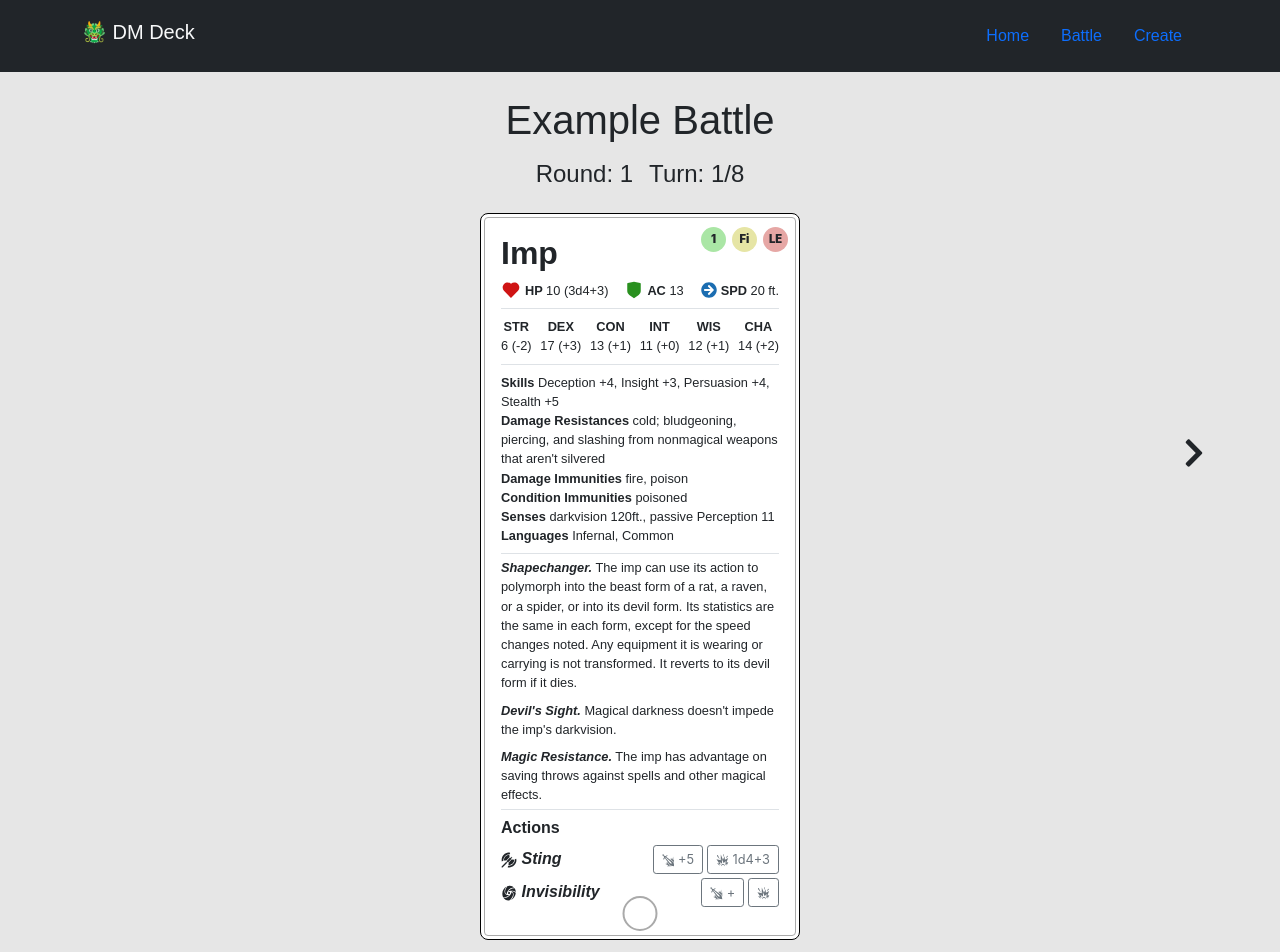
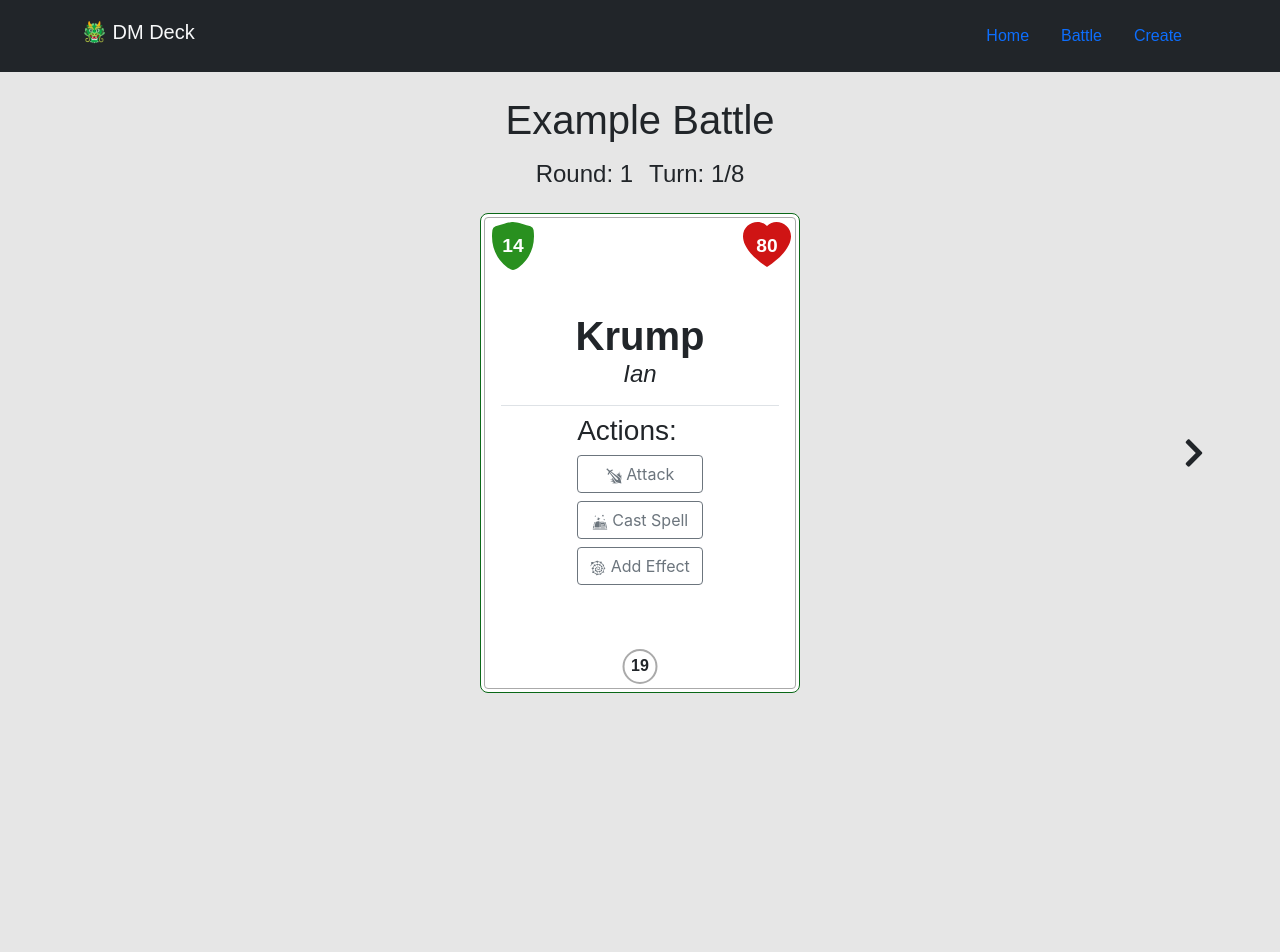
Before and after one commit to awidener3/dm-deck, a React (Create React App) app in the folder client/: page /dm-deck/battle in a window 1280 px wide. Shown: the top 952 px of the page. Built offline with nearby package versions, Linux system fonts and the light colour scheme; a web font is replaced by a local one.

Commit message:
Final styling touches and testing with current monsters

```diff
--- a/client/src/components/Hero/hero.scss
+++ b/client/src/components/Hero/hero.scss
@@ -26,7 +26,7 @@ article {
 .hero-card {
 	// Card styling
 	padding: 20px;
-	border: 1px solid #000000;
+	border: 1px solid #0a6817;
 	outline: 1px solid #aaaaaa;
 	outline-offset: -5px;
 	background-color: #ffffff;
--- a/client/src/components/Monster/index.jsx
+++ b/client/src/components/Monster/index.jsx
@@ -13,10 +13,12 @@ import {
 } from 'react-icons/gi';
 
 const Monster = ({ monster, cardStyle }) => {
+	// Temporary roll-to-hit functionality in console
 	const rollToHit = (modifier) => {
 		console.log(Math.floor(Math.random() * 20) + 1 + modifier);
 	};
 
+	// Temporary damage functionality in console
 	const rollDamage = ({ damage_die, damage_die_num, damage_modifier }) => {
 		console.log(
 			Math.floor(Math.random() * damage_die) * damage_die_num +
@@ -50,6 +52,7 @@ const Monster = ({ monster, cardStyle }) => {
 		);
 	};
 
+	// Returns a <div> with any abilities a monster may have
 	const Trait = ({ title, description }) => {
 		return (
 			<div className="dmd-card-row py-1">
@@ -222,7 +225,7 @@ const Monster = ({ monster, cardStyle }) => {
 					{monster.actions.map((action) => (
 						<div
 							key={action.weapon}
-							className="d-flex justify-content-between align-items-center mb-1"
+							className="d-flex justify-content-between align-items-center mb-2"
 						>
 							<p className="action-title m-0">
 								{action.action_type === 'melee' ? (
@@ -235,6 +238,9 @@ const Monster = ({ monster, cardStyle }) => {
 								{action.weapon}
 							</p>
 							<div>
+								{action.action_type === 'melee' ||
+								action.action_type === 'ranged' ? (
+									<>
 										<button
 											id="toHitBtn"
 											className="action-btn btn btn-outline-secondary btn-sm ms-1"
@@ -242,7 +248,8 @@ const Monster = ({ monster, cardStyle }) => {
 												rollToHit(action.hit_modifier)
 											}
 										>
-									<GiPointySword /> +{action.hit_modifier}
+											<GiPointySword /> +
+											{action.hit_modifier}
 										</button>
 										<button
 											id="getDamageBtn"
@@ -252,10 +259,23 @@ const Monster = ({ monster, cardStyle }) => {
 											<GiMineExplosion />{' '}
 											{action.damage_dice_text}
 										</button>
+									</>
+								) : (
+									<button
+										id="addEffectBtn"
+										className="action-btn btn btn-outline-secondary btn-sm ms-1"
+										onClick={() =>
+											rollToHit(action.hit_modifier)
+										}
+									>
+										<GiTwirlCenter /> Add Effect
+									</button>
+								)}
 							</div>
 						</div>
 					))}
 				</div>
+
 				{/* INITIATIVE */}
 				<div className="initiative-div d-flex justify-content-center align-items-center mb-2">
 					{monster.initiative}
--- a/client/src/components/Monster/monster.scss
+++ b/client/src/components/Monster/monster.scss
@@ -1,12 +1,18 @@
+// .dmd-card::-webkit-scrollbar {
+//   display: none;
+// }
+
 .dmd-card {
 	// Card styling
 	padding: 20px;
-	border: 1px solid #000000;
-	outline: 1px solid #aaaaaa;
+	border: 1px solid #7b0b0b;
+	outline: 1px solid #aaa;
 	outline-offset: -5px;
 	background-color: #ffffff;
 	width: 20rem;
 	min-height: 30rem;
+  // max-height: 32rem;
+  // overflow: scroll;
 	border-radius: 0.5rem;
 	position: relative;
 	.circle-container {
--- a/client/src/pages/Battle.jsx
+++ b/client/src/pages/Battle.jsx
@@ -145,10 +145,10 @@ const Battle = () => {
 				<div className="card-container container d-flex justify-content-center">
 					<div className="background-block"></div>
 					{/* //! TESTING */}
-					<Monster monster={monsters[4]} />
+					{/* <Monster monster={monsters[4]} /> */}
 
 					{/* //! UNCOMMENT */}
-					{/* {monsterData[0].initiative ? renderCards() : null} */}
+					{monsterData[0].initiative ? renderCards() : null}
 				</div>
 
 				{/* DYNAMIC RENDER OF RIGHT CHEVRON */}
```
Lines whose indentation alone changed are shown as unchanged.
